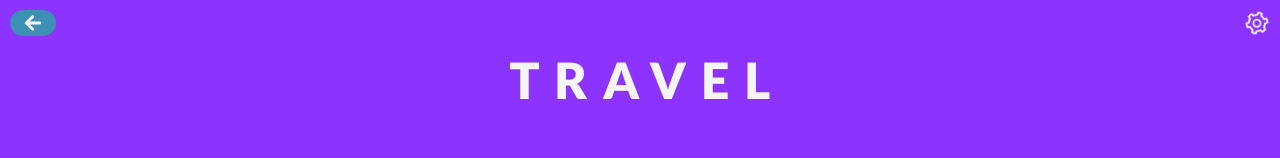
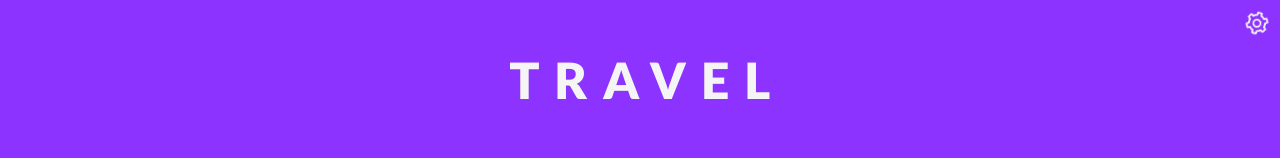
Before and after one commit to gahlot1999/08-trip-expense, a React (Vite) app: page /home in a window 1280 px wide. Shown: the top 158 px of the page. Built offline with nearby package versions, Linux system fonts and the light colour scheme.

Commit message:
removed back button from home page

```diff
--- a/src/ui/appLayout/AppLayout.jsx
+++ b/src/ui/appLayout/AppLayout.jsx
@@ -1,4 +1,4 @@
-import { Outlet } from 'react-router-dom';
+import { Outlet, useLocation, useParams } from 'react-router-dom';
 import { Toaster } from 'react-hot-toast';
 import { AiOutlineSetting } from 'react-icons/ai';
 
@@ -7,10 +7,12 @@ import styles from './AppLayout.module.css';
 import BackBtn from '../backBtn/BackBtn';
 
 function AppLayout() {
+  const isHomePage = useLocation().pathname === '/home';
+
   return (
     <>
       <Toaster />
-      <BackBtn size={24} />
+      {!isHomePage && <BackBtn size={24} />}
       <span className={styles.settingIcon}>
         <AiOutlineSetting size={26} />
       </span>
```
